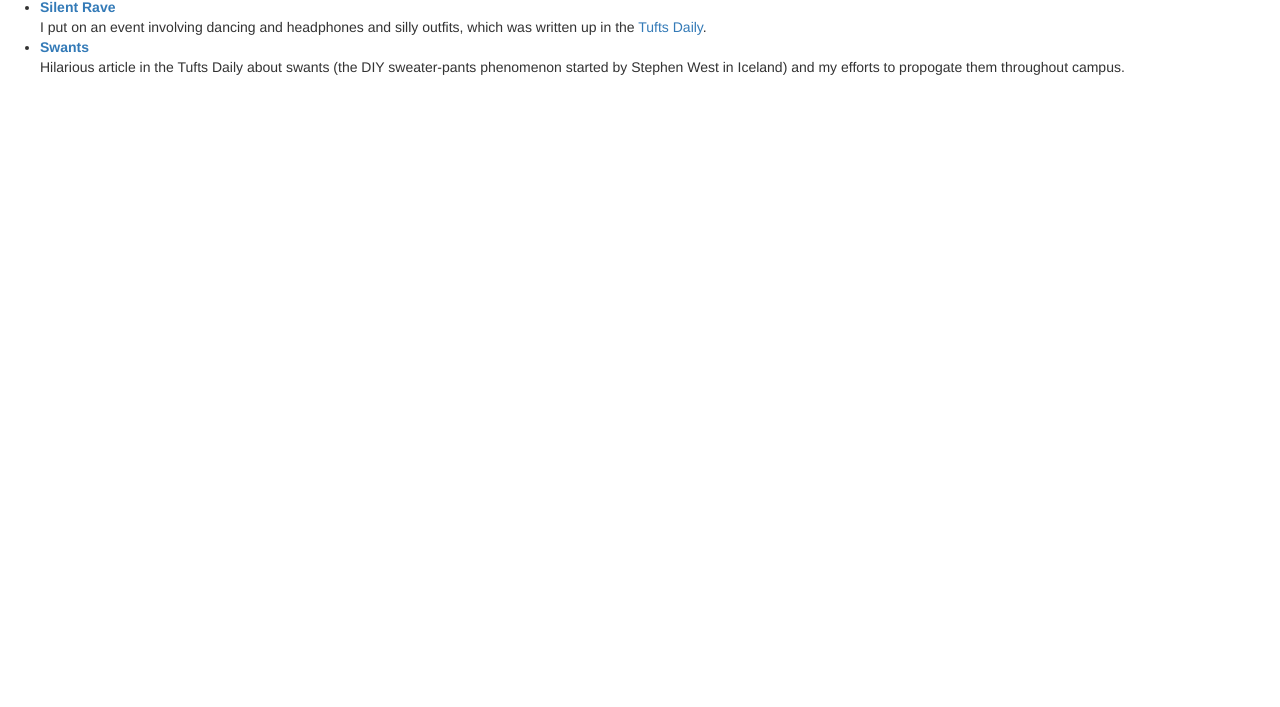
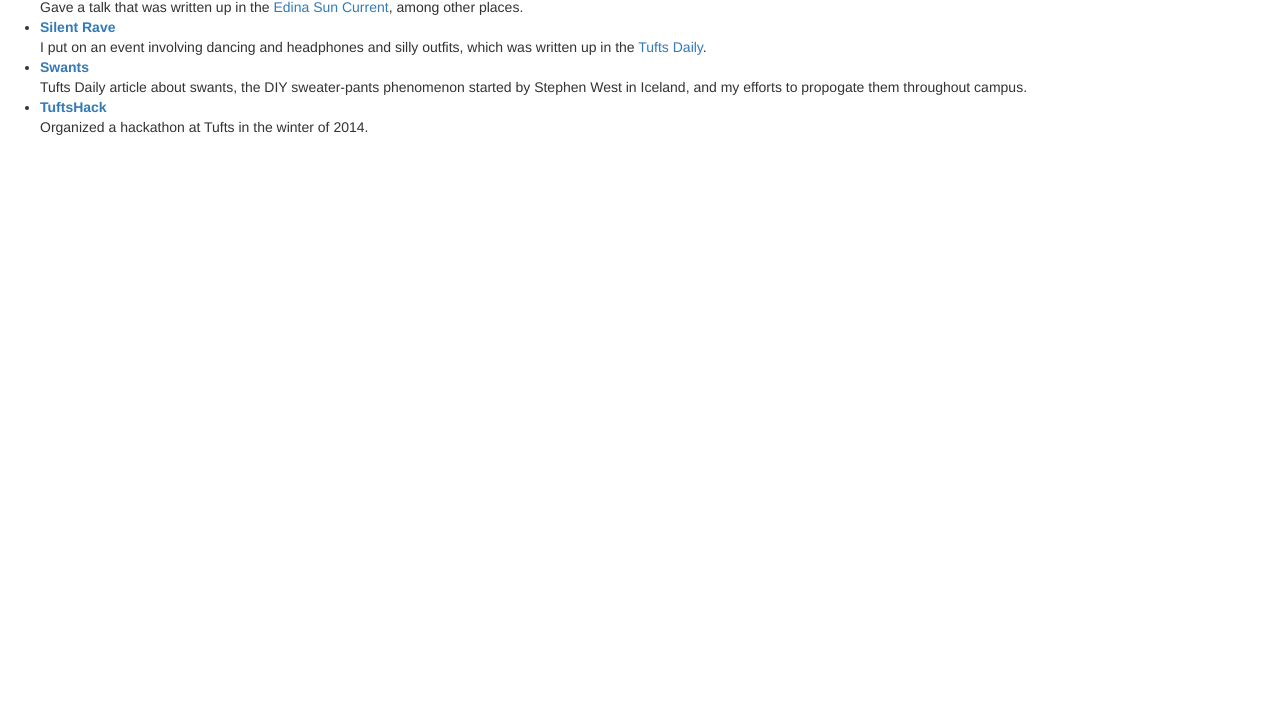
Before and after one commit to marsella/marsella.github.io, a plain HTML site: page press.html in a window 1280 px wide. Shown: the part 93-800 px from the top of the page. Drawn offline with nearby package versions, Linux system fonts and the light colour scheme.

Commit message:
add TuftsHack press

```diff
--- a/press.html
+++ b/press.html
@@ -12,23 +12,28 @@
   <h1 class="text-center">Press Releases and Major Events</h1>
   <ul>
   <li><b><a
-  href="https://medium.com/tedx-experience/on-pedestals-556b64465c8d">TEDxTufts</a>
+  href="https://medium.com/tedx-experience/on-pedestals-556b64465c8d">TEDxTufts</a><br/>
   </b> Gave a talk that was written up in the <a
   href="http://current.mnsun.com/2015/09/edina-high-school-grad-takes-tedx-stage/">
   Edina Sun Current</a>, among other places.
   </li>
 
   <li> <strong><a href="http://silentrave.club">Silent Rave</a></strong> <br/>
-  I put on an event involving dancing and headphones and silly outfits, which
-  was written up in the <a
+  I put on an event involving dancing and headphones and silly outfits,
+  which was written up in the <a
   href="http://tuftsdaily.com/arts/2015/04/01/silent-rave-happen-tonight-crane-room/">Tufts Daily</a>.
 
+  </li>
   <li> <strong><a
     href="http://tuftsdaily.com/arts/2015/01/29/marcella-hastings-paves" +
     "-way-swants-revolution/">Swants</a></strong> <br/>
-    Hilarious article in the Tufts Daily about swants (the DIY sweater-pants
-    phenomenon started by Stephen West in Iceland) and my efforts to propogate
-    them throughout campus.
+    Tufts Daily article about swants, the DIY sweater-pants
+    phenomenon started by Stephen West in Iceland, and my efforts to
+    propogate them throughout campus.
+  </li>
+  <li><strong><a
+  href="http://tuftsdaily.com/news/2014/02/06/over-100-students-participate-in-tufts%C2%92-latest-hackathon/">TuftsHack</a></strong><br/>
+  Organized a hackathon at Tufts in the winter of 2014.
   </ul>
 </body>
 </html>
```
